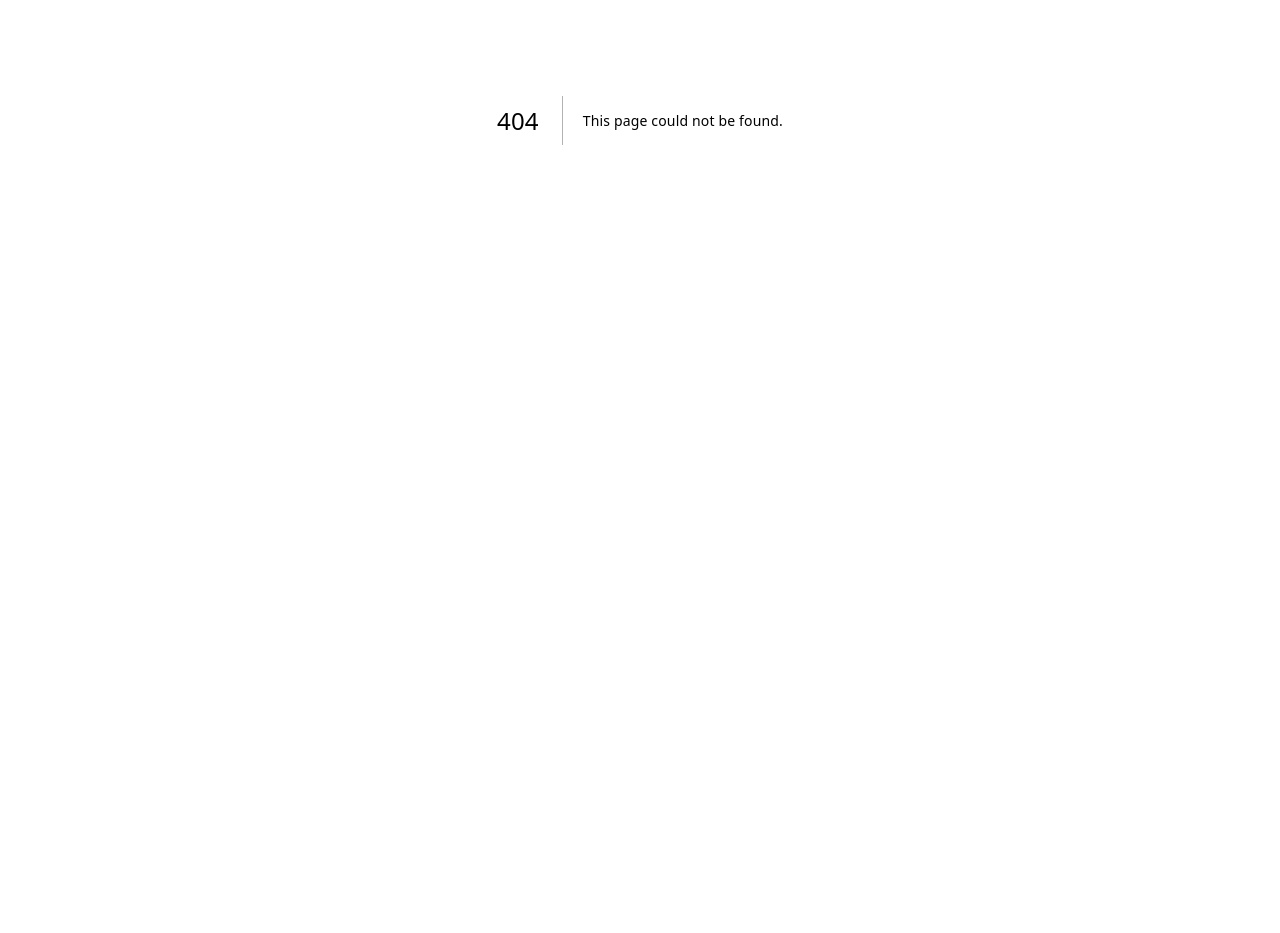
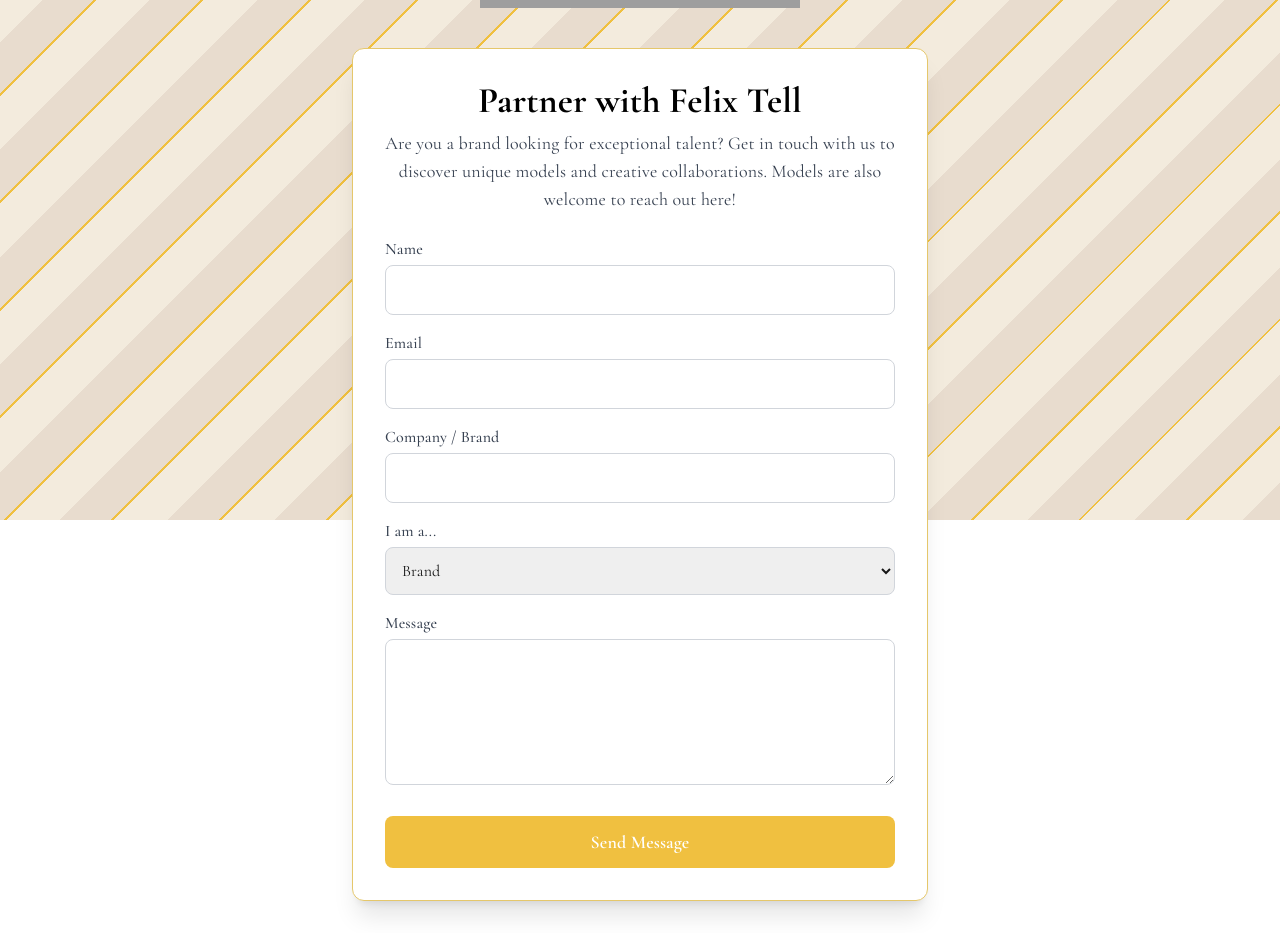
Before and after one commit to lienhardi/felixtell, a Next.js app: page /contact in a window 1280 px wide. Before the commit this address had no page. Shown: the part 280-1213 px from the top of the page. Before the commit the page ends 800 px from the top, so only its background shows below. Built offline with nearby package versions, Linux system fonts and the light colour scheme; grey boxes are pictures that could not be loaded.

Commit message:
contact/about

```diff
--- a/src/app/about/page.tsx
+++ b/src/app/about/page.tsx
@@ -1,6 +1,7 @@
 "use client";
 import React from 'react';
 import Link from 'next/link';
+import Image from 'next/image';
 
 const sendEmail = async (to: string, subject: string, body: string) => {
   try {
@@ -44,6 +45,18 @@
              )
            `
          }}>
+      <div className="w-full flex justify-center mb-8 mt-4" style={{ minHeight: 180 }}>
+        <Link href="/">
+          <Image
+            src="/Felix_Tell_logo.png"
+            alt="Felix Tell Artists' Bureau 1842"
+            width={320}
+            height={120}
+            style={{ maxWidth: '100%', height: 'auto', cursor: 'pointer' }}
+            priority
+          />
+        </Link>
+      </div>
       <div className="max-w-3xl w-full elegant-card mb-8">
         <h1 className="text-4xl elegant-heading text-black mb-8 text-center">About Felix Tell</h1>
 
--- /dev/null
+++ b/src/app/contact/page.tsx
@@ -0,0 +1,175 @@
+"use client";
+import React, { useState } from "react";
+import Image from 'next/image';
+import Link from 'next/link';
+
+const sendEmail = async (to: string, subject: string, body: string, attachments?: any[]) => {
+  try {
+    const response = await fetch('/api/send-email', {
+      method: 'POST',
+      headers: {
+        'Content-Type': 'application/json',
+      },
+      body: JSON.stringify({
+        to,
+        subject,
+        body,
+        reply_to: `"${to}" <${to}>`,
+        attachments
+      }),
+    });
+    if (!response.ok) {
+      throw new Error(`Failed to send email: ${response.status}`);
+    }
+    return true;
+  } catch (error) {
+    console.error('Error sending email:', error);
+    return false;
+  }
+};
+
+export default function ContactPage() {
+  const [name, setName] = useState("");
+  const [email, setEmail] = useState("");
+  const [company, setCompany] = useState("");
+  const [message, setMessage] = useState("");
+  const [role, setRole] = useState("Brand");
+  const [status, setStatus] = useState("");
+  const [loading, setLoading] = useState(false);
+
+  const handleSubmit = async (e: React.FormEvent) => {
+    e.preventDefault();
+    setLoading(true);
+    setStatus("");
+    const body = `Contact form submission\n\nName: ${name}\nEmail: ${email}\nCompany/Brand: ${company}\nRole: ${role}\nMessage: ${message}`;
+    const success = await sendEmail(
+      "family@felixtell.com",
+      "New Contact Submission",
+      body
+    );
+    setLoading(false);
+    if (success) {
+      setStatus("Thank you for your message! We will get back to you soon.");
+      setName("");
+      setEmail("");
+      setCompany("");
+      setMessage("");
+      setRole("Brand");
+    } else {
+      setStatus("There was an error sending your message. Please try again.");
+    }
+  };
+
+  return (
+    <div style={{ position: 'relative', minHeight: '100vh', overflowX: 'hidden' }}>
+      <div className="background-stripes" />
+      <div className="flex flex-col items-center min-h-screen p-8" style={{ position: 'relative', zIndex: 1 }}>
+        <div className="w-full flex justify-center mb-8 mt-4" style={{ minHeight: 180 }}>
+          <Link href="/">
+            <Image
+              src="/Felix_Tell_logo.png"
+              alt="Felix Tell Artists' Bureau 1842"
+              width={320}
+              height={120}
+              style={{ maxWidth: '100%', height: 'auto', cursor: 'pointer' }}
+              priority
+            />
+          </Link>
+        </div>
+        <div className="w-full max-w-xl bg-white rounded-xl shadow-xl border border-[#E5C76B] p-8 mt-2">
+          <h1 className="text-4xl font-bold mb-2 text-center text-black">Partner with Felix Tell</h1>
+          <p className="text-lg text-center text-gray-700 mb-6">
+            Are you a brand looking for exceptional talent? Get in touch with us to discover unique models and creative collaborations. Models are also welcome to reach out here!
+          </p>
+          {status ? (
+            <div className="flex flex-col items-center">
+              <div className="text-center mt-2 text-base text-green-700 font-medium">{status}</div>
+              <Link href="/" className="mt-6 px-6 py-3 rounded-full bg-[var(--gold)] text-white font-semibold text-lg hover:bg-[#c4a436] transition-colors">
+                Back to Home
+              </Link>
+            </div>
+          ) : (
+            <form onSubmit={handleSubmit} className="flex flex-col gap-4">
+              <div>
+                <label className="block text-gray-700 mb-1 font-medium">Name</label>
+                <input
+                  type="text"
+                  className="w-full border border-gray-300 rounded-lg p-3 focus:ring-[var(--gold)] focus:border-[var(--gold)] outline-none"
+                  value={name}
+                  onChange={e => setName(e.target.value)}
+                  required
+                />
+              </div>
+              <div>
+                <label className="block text-gray-700 mb-1 font-medium">Email</label>
+                <input
+                  type="email"
+                  className="w-full border border-gray-300 rounded-lg p-3 focus:ring-[var(--gold)] focus:border-[var(--gold)] outline-none"
+                  value={email}
+                  onChange={e => setEmail(e.target.value)}
+                  required
+                />
+              </div>
+              <div>
+                <label className="block text-gray-700 mb-1 font-medium">Company / Brand</label>
+                <input
+                  type="text"
+                  className="w-full border border-gray-300 rounded-lg p-3 focus:ring-[var(--gold)] focus:border-[var(--gold)] outline-none"
+                  value={company}
+                  onChange={e => setCompany(e.target.value)}
+                  required={role === "Brand"}
+                />
+              </div>
+              <div>
+                <label className="block text-gray-700 mb-1 font-medium">I am a...</label>
+                <select
+                  className="w-full border border-gray-300 rounded-lg p-3 focus:ring-[var(--gold)] focus:border-[var(--gold)] outline-none"
+                  value={role}
+                  onChange={e => setRole(e.target.value)}
+                >
+                  <option value="Brand">Brand</option>
+                  <option value="Model">Model</option>
+                </select>
+              </div>
+              <div>
+                <label className="block text-gray-700 mb-1 font-medium">Message</label>
+                <textarea
+                  className="w-full border border-gray-300 rounded-lg p-3 focus:ring-[var(--gold)] focus:border-[var(--gold)] outline-none"
+                  value={message}
+                  onChange={e => setMessage(e.target.value)}
+                  rows={5}
+                  required
+                />
+              </div>
+              <button
+                type="submit"
+                className="w-full py-3 rounded-lg bg-[var(--gold)] text-white font-semibold text-lg hover:bg-[#c4a436] transition-colors mt-2 disabled:opacity-60"
+                disabled={loading}
+              >
+                {loading ? "Sending..." : "Send Message"}
+              </button>
+            </form>
+          )}
+        </div>
+      </div>
+      <style>{`
+        .background-stripes {
+          position: fixed;
+          inset: 0;
+          z-index: 0;
+          width: 100vw;
+          height: 100vh;
+          background: repeating-linear-gradient(
+            135deg,
+            #E8DCCE,
+            #E8DCCE 36px,
+            #F0C040 36px,
+            #F0C040 38px,
+            #F3EBDD 38px,
+            #F3EBDD 76px
+          );
+        }
+      `}</style>
+    </div>
+  );
+}
```
Also changed, not shown: public/logomitweißemhintergrund.png (added), 1 other file (tests, documents, lock files or other folders).
